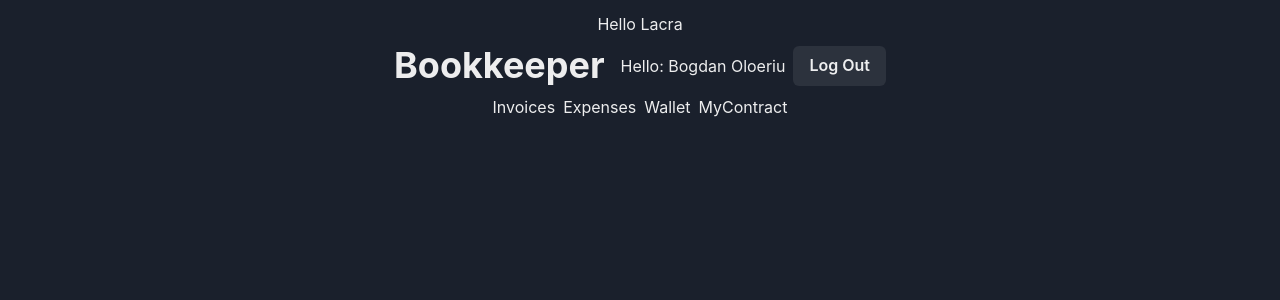
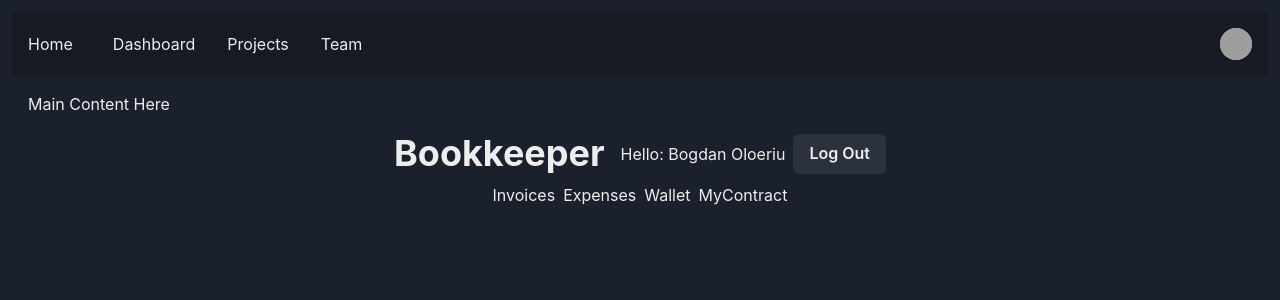
Before and after one commit to lacra-oloeriu/chessout-v2-web-chackra, a React (Create React App) app: page / in a window 1280 px wide. Shown: the top 300 px of the page. Built offline with nearby package versions, Linux system fonts and the light colour scheme; grey boxes are pictures that could not be loaded; what @elrondnetwork/dapp-core would draw is missing.

Commit message:
add navBar

```diff
--- a/package.json
+++ b/package.json
@@ -3,6 +3,7 @@
   "version": "0.1.0",
   "private": true,
   "dependencies": {
+    "@chakra-ui/icons": "^1.1.7",
     "@chakra-ui/react": "^1.8.6",
     "@elrondnetwork/dapp-core": "^1.0.38",
     "@elrondnetwork/dapp-utils": "^0.1.3",
--- a/src/App.tsx
+++ b/src/App.tsx
@@ -24,9 +24,9 @@
           customNetworkConfig={{ name: "customConfig", apiTimeout: 6000 }}
           completedTransactionsDelay={200}
         >
-          <Container p={3}>
+          <Container maxW="container.xl" p={3}>
+            <NavBar />
             <VStack>
-              <NavBar />
               <HStack>
                 <Heading>Bookkeeper</Heading>
                 <div></div>
--- a/src/components/chessout/navBar.tsx
+++ b/src/components/chessout/navBar.tsx
@@ -1,12 +1,104 @@
-import React from "react";
-import { Button, HStack, Text } from "@chakra-ui/react";
+import { ReactNode } from "react";
+import {
+  Box,
+  Flex,
+  Avatar,
+  HStack,
+  Link,
+  IconButton,
+  Button,
+  Menu,
+  MenuButton,
+  MenuList,
+  MenuItem,
+  MenuDivider,
+  useDisclosure,
+  useColorModeValue,
+  Stack,
+} from "@chakra-ui/react";
+import { HamburgerIcon, CloseIcon } from "@chakra-ui/icons";
 
-const NavBar = () => {
+const Links = ["Dashboard", "Projects", "Team"];
+
+const NavLink = ({ children }: { children: ReactNode }) => (
+  <Link
+    px={2}
+    py={1}
+    rounded={"md"}
+    _hover={{
+      textDecoration: "none",
+      bg: useColorModeValue("gray.200", "gray.700"),
+    }}
+    href={"#"}
+  >
+    {children}
+  </Link>
+);
+
+export default function NavBar() {
+  const { isOpen, onOpen, onClose } = useDisclosure();
+
   return (
-    <HStack>
-      <Text>Hello Lacra</Text>
-    </HStack>
+    <>
+      <Box bg={useColorModeValue("gray.100", "gray.900")} px={4}>
+        <Flex h={16} alignItems={"center"} justifyContent={"space-between"}>
+          <IconButton
+            size={"sm"}
+            icon={isOpen ? <CloseIcon /> : <HamburgerIcon />}
+            aria-label={"Open Menu"}
+            display={{ md: "none" }}
+            onClick={isOpen ? onClose : onOpen}
+          />
+          <HStack spacing={8} alignItems={"center"}>
+            <Box>Home</Box>
+            <HStack
+              as={"nav"}
+              spacing={4}
+              display={{ base: "none", md: "flex" }}
+            >
+              {Links.map((link) => (
+                <NavLink key={link}>{link}</NavLink>
+              ))}
+            </HStack>
+          </HStack>
+          <Flex alignItems={"center"}>
+            <Menu>
+              <MenuButton
+                as={Button}
+                rounded={"full"}
+                variant={"link"}
+                cursor={"pointer"}
+                minW={0}
+              >
+                <Avatar
+                  size={"sm"}
+                  src={
+                    "https://images.unsplash.com/photo-1493666438817-866a91353ca9?ixlib=rb-0.3.5&q=80&fm=jpg&crop=faces&fit=crop&h=200&w=200&s=b616b2c5b373a80ffc9636ba24f7a4a9"
+                  }
+                />
+              </MenuButton>
+              <MenuList>
+                <MenuItem>Link 1</MenuItem>
+                <MenuItem>Link 2</MenuItem>
+                <MenuDivider />
+                <MenuItem>Link 3</MenuItem>
+              </MenuList>
+            </Menu>
+          </Flex>
+        </Flex>
+
+        {isOpen ? (
+          <Box pb={4} display={{ md: "none" }}>
+            <Stack as={"nav"} spacing={4}>
+              {Links.map((link) => (
+                <NavLink key={link}>{link}</NavLink>
+              ))}
+            </Stack>
+          </Box>
+        ) : null}
+      </Box>
+
+      <Box p={4}>Main Content Here</Box>
+    </>
   );
-};
-
-export default NavBar;
+}
```
Also changed, not shown: 1 other file (tests, documents, lock files or other folders).
